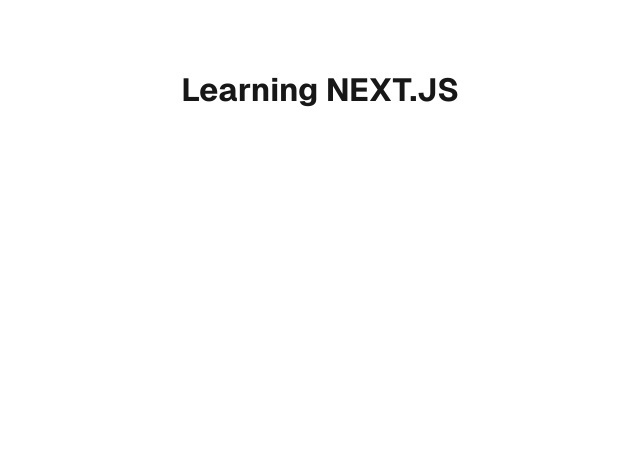
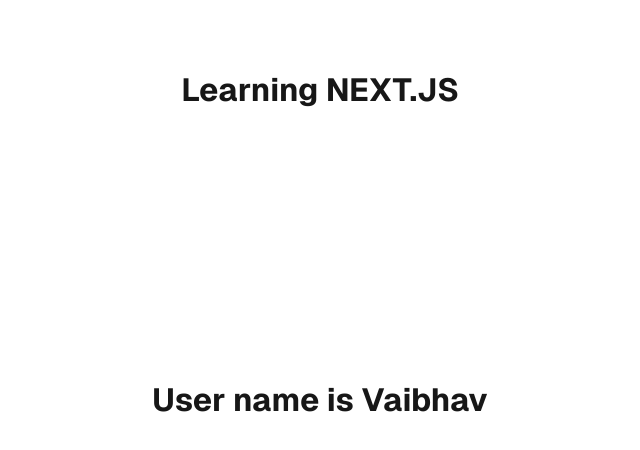
Before and after one commit to vaibhavj20/Learning-NEXT.JS, a Next.js app in the folder practice-project/: page / in a window 1280 px wide. Shown: the top 450 px of the page, without its empty margins (320-960 px from the left). Built offline with nearby package versions, Linux system fonts and the light colour scheme.

Commit message:
created user compo and reuse that-(reusable compo)

```diff
--- a/practice-project/src/app/page.js
+++ b/practice-project/src/app/page.js
@@ -1,10 +1,19 @@
-import Image from "next/image";
 import styles from "./page.module.css";
 
 export default function Home() {
   return (
     <div className={styles.page}>
       <h1>Learning NEXT.JS</h1>
+      <User />
+      {/* <User />  resusable compo*/}
     </div>
   );
 }
+
+const User = () => {
+  return (
+    <div>
+      <h1>User name is Vaibhav</h1>
+    </div>
+  );
+};
```
